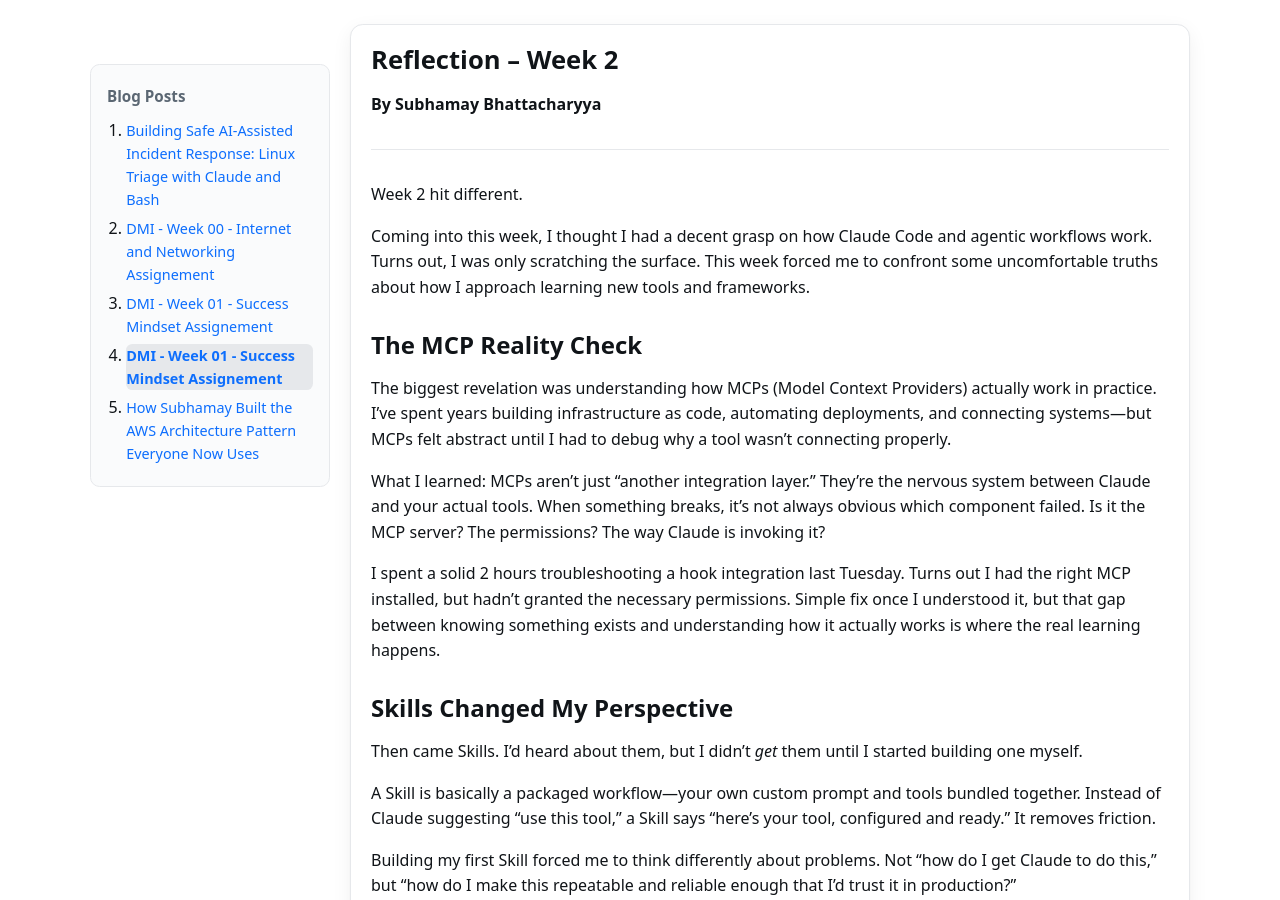
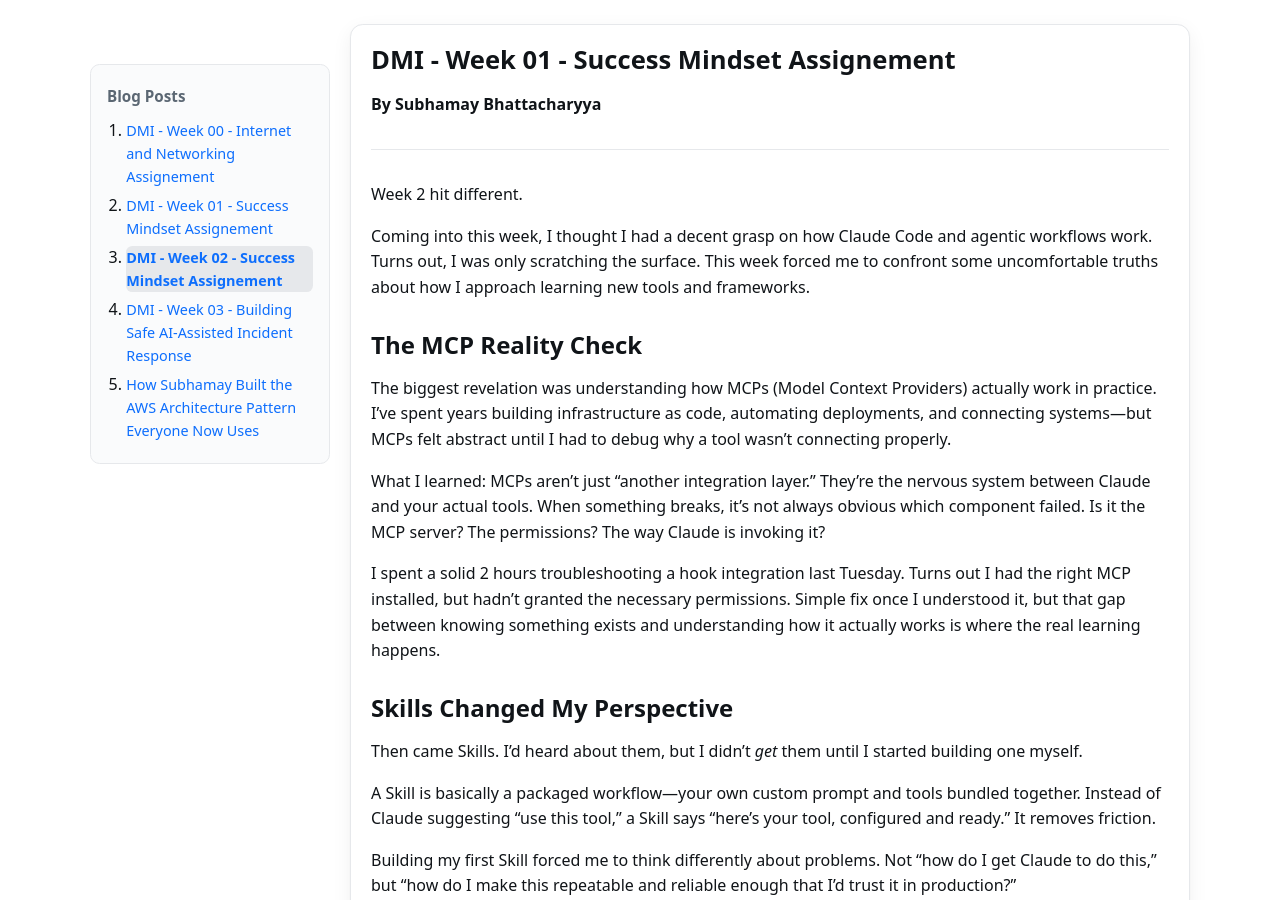
Before and after one commit to subhamay-bhattacharyya/.github, a Jekyll site: the page built from blogs/dmi-week-02-reflection.md, in a window 1280 px wide and 900 px high. Built offline with Jekyll 4.4.1, drawn with Linux system fonts in a browser that asks for light colours.

Commit message:
Fix blog titles for Week 02 and Week 03 reflections

```diff
--- a/blogs/dmi-week-02-reflection.md
+++ b/blogs/dmi-week-02-reflection.md
@@ -1,10 +1,10 @@
 ---
 layout: default
-title: DMI - Week 01 - Success Mindset Assignement
+title: DMI - Week 02 - Success Mindset Assignement
 hide_hero: true
 ---
 
-# Reflection – Week 2
+# DMI - Week 01 - Success Mindset Assignement
 
 **By Subhamay Bhattacharyya**
 
--- a/blogs/dmi-week-03-build-ai-assisted-incident-response.md
+++ b/blogs/dmi-week-03-build-ai-assisted-incident-response.md
@@ -1,10 +1,10 @@
 ---
 layout: default
-title: DMI - Week 03 - Building Safe AI-Assisted Incident Response: Linux Triage with Claude and Bash
+title: DMI - Week 03 - Building Safe AI-Assisted Incident Response
 hide_hero: true
 ---
 
-# Building Safe AI-Assisted Incident Response: Linux Triage with Claude and Bash
+# DMI - Week 03 - Building Safe AI-Assisted Incident Response: Linux Triage with Claude and Bash
 
 **By Subhamay Bhattacharyya**
 
```
